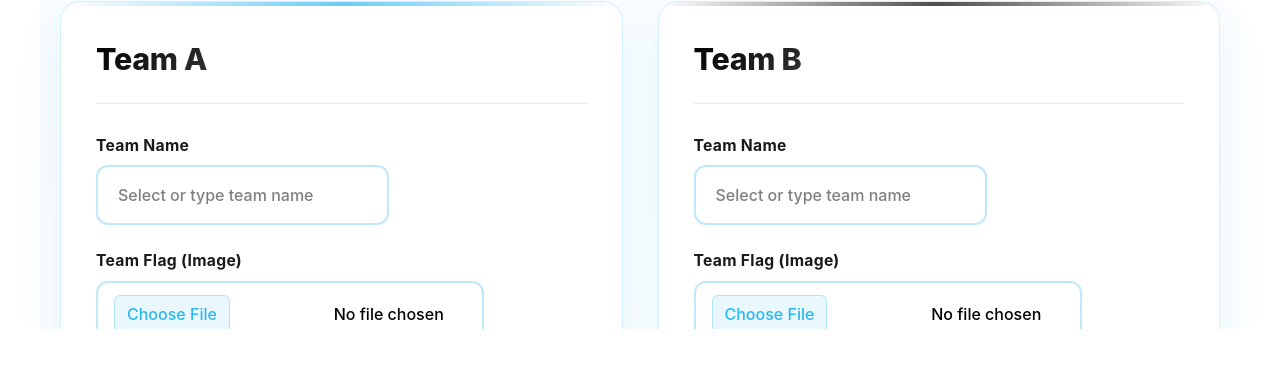
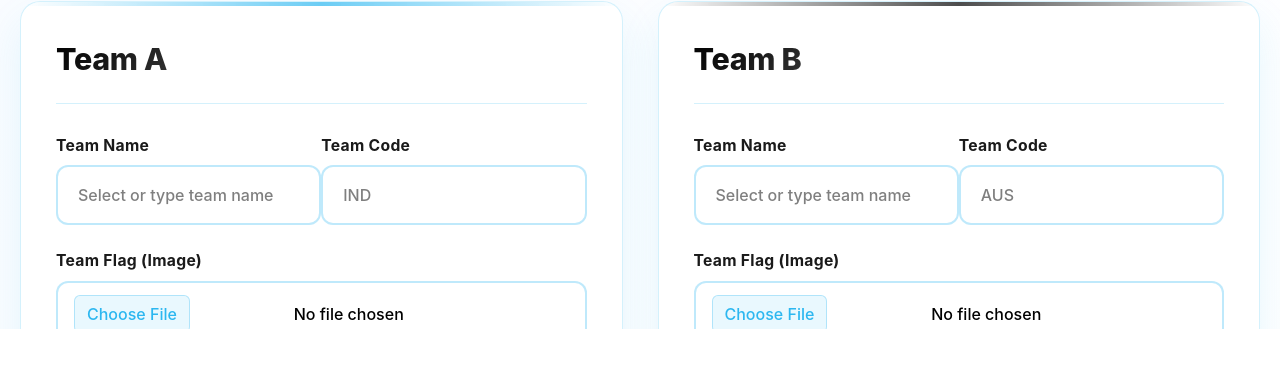
Before and after one commit to faizan99904/match-craft, an Angular app: page /team in a window 1280 px wide. Shown: the part 431-797 px from the top of the page. Built offline with nearby package versions, Linux system fonts and the light colour scheme; sample sign-in values are in the browser's storage.

Commit message:
add team done

```diff
--- a/src/app/pages/team/team.component.css
+++ b/src/app/pages/team/team.component.css
@@ -1,6 +1,6 @@
 /* Main Container */
 .team-container {
-  max-width: 1200px;
+  max-width: 1350px;
   margin: 0 auto;
   padding: 40px 20px;
   background: linear-gradient(135deg, #f8fbff 0%, #ffffff 100%);
@@ -714,7 +714,7 @@
 }
 
 .file-input::before {
-    content: 'Choose File';
+  content: "Choose File";
   display: inline-block;
   background: rgba(44, 183, 240, 0.1);
   border: 1px solid rgba(44, 183, 240, 0.3);
--- a/src/app/pages/team/team.component.html
+++ b/src/app/pages/team/team.component.html
@@ -54,11 +54,12 @@
                 </div>
 
                 <div class="team-inputs flex flex-wrap">
-                    <div class="input-group lg:max-w-[50%]">
+                    <div class="md:flex md:flex-row flex-col  items-center justify-between ">
+                        <div class="input-group ">
                             <label for="teamAName">Team Name</label>
                             <div class="custom-dropdown">
                                 <input type="text" id="teamAName" formControlName="teamAName"
-                                placeholder="Select or type team name" class="form-input"
+                                    placeholder="Select or type team name" class="form-input  w-full"
                                     (focus)="showTeamADropdown = true" (blur)="onTeamABlur()">
 
                                 <div class="dropdown-menu" *ngIf="showTeamADropdown">
@@ -71,20 +72,24 @@
                             </div>
                         </div>
 
-                    <div class="input-group lg:max-w-[50%]">
+                        <div class="input-group ">
+                            <label for="teamAShortCode">Team Code</label>
+                            <input type="text" id="teamAShortCode" formControlName="teamAShortCode" placeholder="IND"
+                                class="form-input  w-full">
+                        </div>
+                    </div>
+
+
+                    <div class="input-group ">
                         <label for="teamAFlag">Team Flag (Image)</label>
                         <input type="file" id="teamAFlag" (change)="onTeamAFlagChange($event)" accept="image/*"
-                            class="form-input file-input">
+                            class="form-input file-input  w-full">
                         <small class="file-info" *ngIf="teamAFlagFile">
                             Selected: {{teamAFlagFile.name}}
                         </small>
                     </div>
 
-                    <div class="input-group lg:max-w-[50%]">
-                        <label for="teamAShortCode">Team Code</label>
-                        <input type="text" id="teamAShortCode" formControlName="teamAShortCode" placeholder="IND"
-                            class="form-input" readonly>
-                    </div>
+
                 </div>
 
                 <!-- Team A Players -->
@@ -133,11 +138,12 @@
                 </div>
 
                 <div class="team-inputs flex flex-wrap">
-                    <div class="input-group lg:max-w-[50%]">
+                    <div class="md:flex md:flex-row flex-col  items-center justify-between ">
+                        <div class="input-group ">
                             <label for="teamBName">Team Name</label>
                             <div class="custom-dropdown">
                                 <input type="text" id="teamBName" formControlName="teamBName"
-                                placeholder="Select or type team name" class="form-input"
+                                    placeholder="Select or type team name" class="form-input w-full"
                                     (focus)="showTeamBDropdown = true" (blur)="onTeamBBlur()">
 
                                 <div class="dropdown-menu" *ngIf="showTeamBDropdown">
@@ -149,21 +155,24 @@
                                 </div>
                             </div>
                         </div>
+                        <div class="input-group ">
+                            <label for="teamBShortCode">Team Code</label>
+                            <input type="text" id="teamBShortCode" formControlName="teamBShortCode" placeholder="AUS"
+                                class="form-input   w-full">
+                        </div>
+                    </div>
 
-                    <div class="input-group lg:max-w-[50%]">
+
+                    <div class="input-group ">
                         <label for="teamBFlag">Team Flag (Image)</label>
                         <input type="file" id="teamBFlag" (change)="onTeamBFlagChange($event)" accept="image/*"
-                            class="form-input file-input">
+                            class="form-input file-input  w-full">
                         <small class="file-info" *ngIf="teamBFlagFile">
                             Selected: {{teamBFlagFile.name}}
                         </small>
                     </div>
 
-                    <div class="input-group lg:max-w-[50%]">
-                        <label for="teamBShortCode">Team Code</label>
-                        <input type="text" id="teamBShortCode" formControlName="teamBShortCode" placeholder="AUS"
-                            class="form-input" readonly>
-                    </div>
+
                 </div>
 
                 <!-- Team B Players -->
@@ -221,8 +230,8 @@
     </form>
 
     <!-- Preview Section -->
-    <div class="preview-section" *ngIf="showPreview">
+    <!-- <div class="preview-section" *ngIf="showPreview">
         <h3>Data to be sent:</h3>
         <pre>{{ previewData | json }}</pre>
+    </div> -->
 </div>
-</div>
--- a/src/app/pages/team/team.component.ts
+++ b/src/app/pages/team/team.component.ts
@@ -3,6 +3,8 @@ import { CommonModule } from '@angular/common';
 import { ReactiveFormsModule, FormBuilder, FormGroup, FormArray, Validators } from '@angular/forms';
 import { HttpClient } from '@angular/common/http';
 import { CONFIG } from '../../../config';
+import { ToastrService } from 'ngx-toastr';
+import { BackendService } from '../../services/backend.service';
 
 export enum PlayerType {
   BATSMAN = 'BATSMAN',
@@ -66,7 +68,7 @@ export class TeamComponent {
     { value: 'KEEPER', label: 'KEEPER' }
   ];
 
-  constructor(private fb: FormBuilder, private http: HttpClient) {
+  constructor(private fb: FormBuilder, private http: HttpClient, private toaster: ToastrService, private backend: BackendService) {
     this.teamForm = this.createTeamForm();
   }
 
@@ -213,7 +215,7 @@ export class TeamComponent {
     }
   }
 
-  // Form Submission
+
   onSubmit(): void {
     if (this.teamForm.valid) {
       this.isSubmitting = true;
@@ -223,15 +225,17 @@ export class TeamComponent {
       this.previewData = this.preparePreviewData();
       this.showPreview = true;
 
-      // For actual API call with FormData
-      this.http.post(CONFIG.addTeamEvent, formData).subscribe({
-        next: (response) => {
+      this.backend.addPlayerEvent(formData).subscribe({
+        next: (response: any) => {
           this.handleSuccess(response);
+          this.toaster.success(response.meta.message)
         },
         error: (error) => {
           this.handleError(error);
         }
-      });
+      })
+
+
     } else {
       this.markFormGroupTouched(this.teamForm);
       this.submitMessage = 'Please fill all required fields correctly';
@@ -256,6 +260,7 @@ export class TeamComponent {
 
     // Add text fields
     formData.append('eventId', this.teamForm.get('eventId')?.value);
+    formData.append('type', this.teamForm.get('type')?.value);
     formData.append('matchId', this.teamForm.get('matchId')?.value);
     formData.append('title', this.teamForm.get('title')?.value);
     formData.append('teamA', JSON.stringify(teamA));
--- a/src/app/services/backend.service.ts
+++ b/src/app/services/backend.service.ts
@@ -7,7 +7,7 @@ import { CONFIG } from '../../config';
   providedIn: 'root',
 })
 export class BackendService {
-  constructor(private http: HttpClient) {}
+  constructor(private http: HttpClient) { }
 
   login(payload: any): Observable<any> {
     return this.http.post(CONFIG.login, payload);
@@ -22,4 +22,8 @@ export class BackendService {
     return this.http.delete(`${CONFIG.deleteEvent}/${id}`);
   }
 
+  addPlayerEvent(payload: any): Observable<any> {
+    return this.http.post(CONFIG.addTeamEvent, payload);
+  }
+
 }
--- a/src/config.ts
+++ b/src/config.ts
@@ -5,5 +5,5 @@ export const CONFIG = {
   getEvents: BASE_URL_API + '/api/event/allevent',
   addEvent: BASE_URL_API + '/api/event/add',
   deleteEvent: BASE_URL_API + '/api/event/deleteevent',
-  addTeamEvent: '/api/event/addevent'
+  addTeamEvent: BASE_URL_API + '/api/event/addevent'
 };
```
Lines whose indentation alone changed are shown as unchanged.
